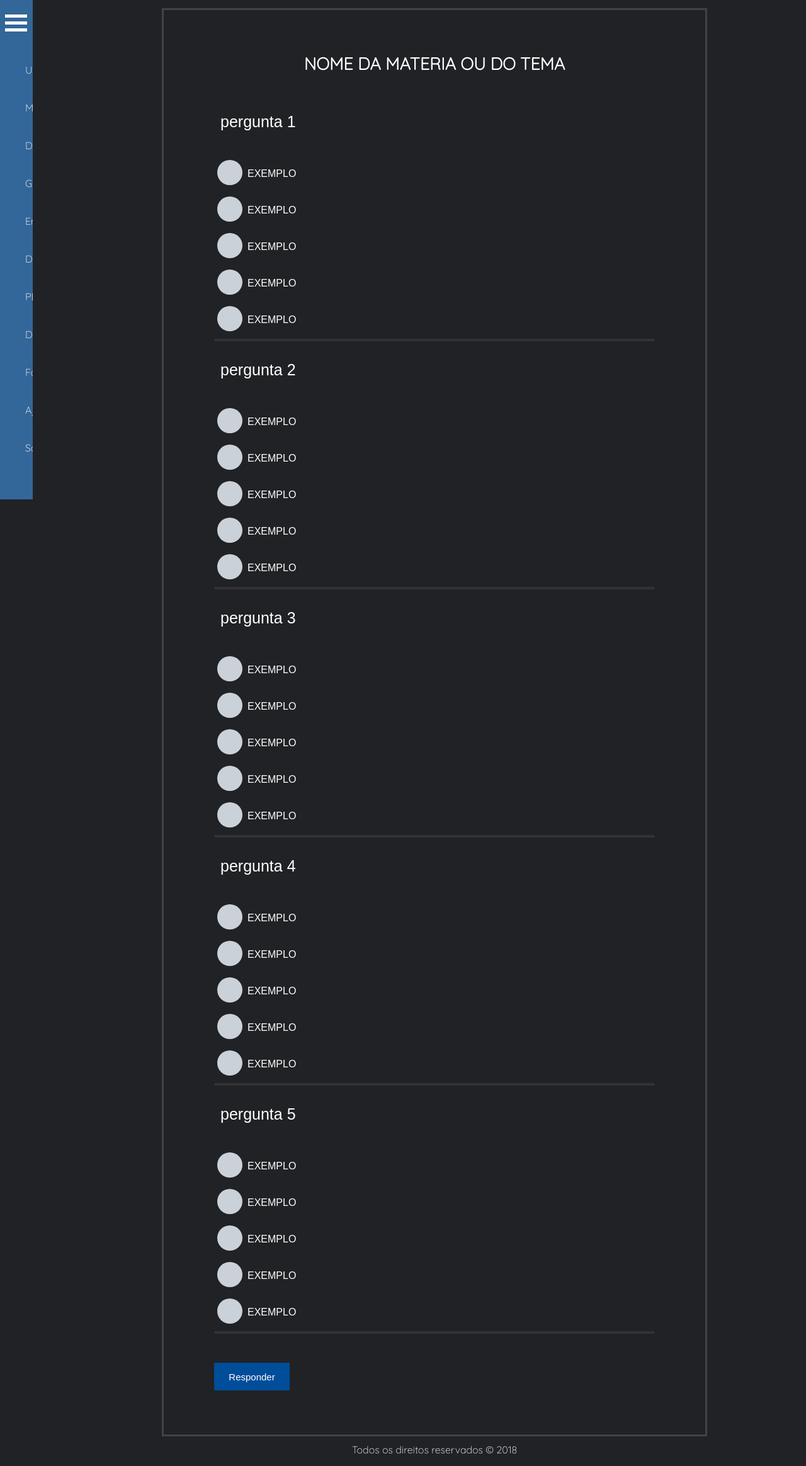
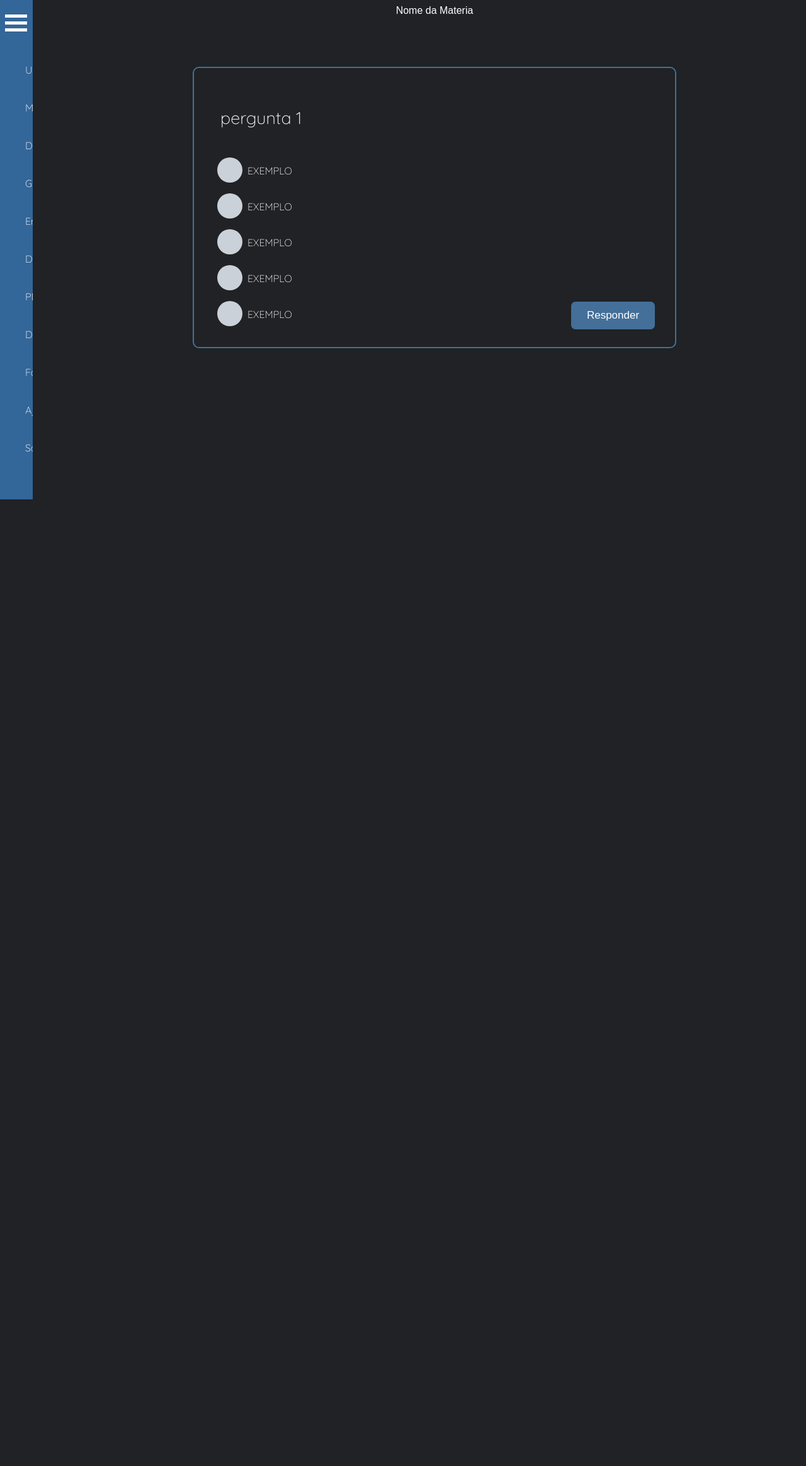
Before and after one commit to JhonatanT/Site-TCC-ETEC-4-Jul-2018-, a PHP site: page /EXERCICIOS.html in a window 1280 px wide; the page is wider, and only the part inside the window is pictured. Shown: that part at 63% size. After the commit the page ends 793 px from the top of that part, so only its background shows below. Run offline with PHP 8.4, Linux system fonts and the light colour scheme.

Commit message:
.
já alterei todos css, se quiser pode deixar como php

```diff
--- a/ITECH/EXERCICIOS.html
+++ b/ITECH/EXERCICIOS.html
@@ -1,3 +1,15 @@
+<?php
+    $host="localhost";
+    $root="root";
+    $senha="";
+    $bd="GenniusDB";
+    $conexao = mysqli_connect($host, $root, $senha, $bd) or die (mysqli_error());
+
+    mysqli_select_db($conexao, $bd) or die(mysqli_error());
+
+    $Temas = $_POST['Temas']
+
+?>
 <!DOCTYPE HTML>
 <html lang="PT-BR">
     <head>
@@ -30,7 +42,7 @@
                             <br>
                             <br>
                             <br>
-                           <li><a href = "perfil.html" title="Perfil de úsuario">Usúario</a><span class="icon-user"></span> </li>
+                            <li><a href = "perfil.html" title="Perfil de úsuario">Usúario</a><span class="icon-user"></span> </li>
                     <li><a href = "materias.html" title="Inicio"><span class="icon-lab"></span> Matérias</a></li>
 					<li><a href = "DESEMPENHO.html" title="Desempenho"><span class="icon-chart"></span> Desempenho</a></li>
                     <li><a href = "gabaritos.html" title="Gabaritos"><span class="icon-checkmark"></span> Gabaritos</a></li>
@@ -44,9 +56,10 @@
                         </ul>
                     </nav>
                 </header>
-
+                <div class="materia">
+                    <label id="nomeMateria">Nome da Materia</label>
+                </div>
             <div class="perguntas">
-                <h1>NOME DA MATERIA OU DO TEMA</h1>
                 <div>
                     <p id="p1">pergunta 1</p>
                     <label><input type="radio" class="option-input radio" name="example"  />EXEMPLO</label>
@@ -54,51 +67,9 @@
                     <label><input type="radio" class="option-input radio" name="example" />EXEMPLO</label>
                     <label><input type="radio" class="option-input radio" name="example" />EXEMPLO</label>
                     <label><input type="radio" class="option-input radio" name="example" />EXEMPLO</label>
-                    <li class="separador"></li>
-                </div>
-                <div>
-                    <p id="p2">pergunta 2</p>
-                    <label><input type="radio" class="option-input radio" name="example2"  />EXEMPLO</label>
-                    <label><input type="radio" class="option-input radio" name="example2" />EXEMPLO</label>
-                    <label><input type="radio" class="option-input radio" name="example2" />EXEMPLO</label>
-                    <label><input type="radio" class="option-input radio" name="example2" />EXEMPLO</label>
-                    <label><input type="radio" class="option-input radio" name="example2" />EXEMPLO</label>
-                    <li class="separador"></li>
-                </div>
-                <div>
-                    <p id="p3">pergunta 3</p>
-                    <label><input type="radio" class="option-input radio" name="example3"  />EXEMPLO</label>
-                    <label><input type="radio" class="option-input radio" name="example3" />EXEMPLO</label>
-                    <label><input type="radio" class="option-input radio" name="example3" />EXEMPLO</label>
-                    <label><input type="radio" class="option-input radio" name="exampl3" />EXEMPLO</label>
-                    <label><input type="radio" class="option-input radio" name="exampl3" />EXEMPLO</label>
-                    <li class="separador"></li>
-                </div>
-                <div>
-                    <p id="p4">pergunta 4</p>
-                    <label><input type="radio" class="option-input radio" name="example4"  />EXEMPLO</label>
-                    <label><input type="radio" class="option-input radio" name="example4" />EXEMPLO</label>
-                    <label><input type="radio" class="option-input radio" name="example4" />EXEMPLO</label>
-                    <label><input type="radio" class="option-input radio" name="example4" />EXEMPLO</label>
-                    <label><input type="radio" class="option-input radio" name="example4" />EXEMPLO</label>
-                    <li class="separador"></li>
-                </div>
-                <div>
-                    <p id="p5">pergunta 5</p>
-                    <label><input type="radio" class="option-input radio" name="example5"  />EXEMPLO</label>
-                    <label><input type="radio" class="option-input radio" name="example5" />EXEMPLO</label>
-                    <label><input type="radio" class="option-input radio" name="example5" />EXEMPLO</label>
-                    <label><input type="radio" class="option-input radio" name="example5" />EXEMPLO</label>
-                    <label><input type="radio" class="option-input radio" name="example5" />EXEMPLO</label>
-                    <li class="separador"></li>
-                    <br>
-                    <br>
-                </div>
                 <input type="submit" value="Responder" name="botaoEnviar">
             </div>
-                 <footer>
-                     <p>Todos os direitos reservados © 2018</p>
-                </footer>
-            </div>
+        </div>
+    </div>
     </body>
 </html>
--- a/ITECH/cssIndex/exercicio.css
+++ b/ITECH/cssIndex/exercicio.css
@@ -3,32 +3,22 @@ body{
     overflow-x: hidden;
 }
 .perguntas{
+    top: 80px;
+    margin: auto;
     position: relative;
     width: 700px;
-    margin: auto;
     height: auto;
-    top: 5px;
-    border: 3px solid #404347;
+    border: 2px solid #436f99;
     left: 50px;
+    border-radius: 10px;
 
 }
-#p1, #p2, #p3, #p4, #p5{
-    font-size: 25px;
-    font-family: arial;
+#p1{
+    font-size: 27px;
+    font-family: 'Quicksand', sans-serif;
     padding: 0px 10px;
     color: white;
-
-}
-
-.perguntas h1{
-    position: relative;
-    top: -30px;
-    text-align: center;
-    font-size: 27px;
-    color: white;
-    font-family: 'Quicksand', sans-serif;
-
-
+    line-height: 40px;
 }
 
 
@@ -107,48 +97,33 @@ body{
 
 
 .perguntas {
-    padding: 5em;
+    padding: 2em;
 }
 .perguntas label {
     display: block;
     line-height: 40px;
     color: white;
+    font-family: 'Quicksand', sans-serif;
 }
 
-.perguntas p{
- line-height: 40px;
-}
-.perguntas input[type="submit"]{
+input[type="submit"]{
     position: relative;
-    width: 120px;
+    float: right;
+    width: 19%;
     height: 44px;
-    background-color: #004d99;
+    background-color: #436f99;
     color: white;
     border: none;
-    top: 10px;
-    border-radius: 2px;
-    font-size: 15px;
-
-
+    border-radius: 7px;
+    font-size: 17px;
+    bottom: 40px;
+    cursor: pointer;
 }
 
 input[type="submit"]:hover{
-    background-color: #004080;
+    background-color: #2d5275;
 }
 
-
-li.separador {
-    margin-top: 10px;
-    width: 100%;
-    border-top: 4px solid #404347;
-    list-style-type: none;
-    border-radius: 100px;
-    opacity: 0.5;
-}
-.tudo{
-    width: 800px;
-    height: auto;
-}
 
 footer{
     position:absolute;
@@ -161,3 +136,12 @@ footer p{
     text-align: center;
     font-family: 'Quicksand', sans-serif;
 }
+.materia{
+    text-align: center;
+    width: 100%;
+}
+.materia label{
+    position: relative;
+    color: white;
+    left: 50px;
+}
--- a/ITECH/download.html
+++ b/ITECH/download.html
@@ -46,13 +46,9 @@
         </header>
             <div class="download">
                 <img class="logo" src="pictures/fundoMenu.png">
-<!--                <h5>visão geral</h5>-->
                 <label>Utilize o Gennius também offline!</label>
-                <p class="descricao">Estenda seu fluxo de trabalho do GitHub além do seu navegador com o GitHub Desktop, completamente redesenhado com o Electron. Obtenha uma experiência de plataforma cruzada unificada, completamente aberta e pronta para personalizar.</p>
+                <p class="descricao">Você é estudante? Precisa de uma ajuda para estudar? Apresentamos o Gennius, um software criado para auxiliar você nos estudos. Com duas versões disponíveis, a offline e a online, direcionamos o melhor em relação a conhecimentos gerais para diversos vestibulares, tais como: ENEM, FUVEST, FATEC, UNESP, UNIFESP, UFRJ, UFMG e todos os principais meios de acesso a universidades públicas e privadas.</p>
                 <button class="botao">Download para Windows</button>
-                <p class="windows">
-                    download para <a href="#">windows</a>
-                </p>
                 <p class="termos">
                     Ao fazer o download, você concorda com os <a href="">Termos e Condições</a>.
                 </p>
--- a/ITECH/index.html
+++ b/ITECH/index.html
@@ -6,7 +6,7 @@
         <meta name="descriprion" content="">
         <meta name="viewport" content="width=device-width, initial-scale=1">
         <link rel="stylesheet" href="../ITECH/cssIndex/estilo2.css">
-        <link rel="stylesheet" href="../ITECH/cssIndex/estilo.css">
+        <link rel="stylesheet" href="../ITECH/cssIndex/index.css">
         <link rel="stylesheet" href="../ITECH/cssIndex/nivo-slider.css">
         <link rel="stylesheet" href="../ITECH/cssIndex/mi-slider.css">
         <link rel="stylesheet" href="../ITECH/cssIndex/index_style.css">
--- a/ITECH/pdf.html
+++ b/ITECH/pdf.html
@@ -5,8 +5,9 @@
         <meta name="descriprion" content="">
         <title>PDf para estudo</title>
         <link rel="stylesheet" href="../ITECH/cssIndex/menu.css">
-        <link rel="stylesheet" href="../ITECH/cssIndex/gabarito.css">
+        <link rel="stylesheet" href="../ITECH/cssIndex/pdf.css">
         <link rel="stylesheet" href="../ITECH/style.css">
+        <link href="https://fonts.googleapis.com/css?family=Quicksand" rel="stylesheet">
         <link rel="shortcut icon" href="imagens/favicon.ico" type="image/x-icon" />
     </head>
     <body>
@@ -38,7 +39,7 @@
                     <li><a href = "pdf.html" title="Pdf's para estudo"><span class="icon-file-pdf-o"></span> PDF para estudos</a></li>
 					<li><a href = "download.html" title="Downloads"><span class="icon-download"></span>  Download</a></li>
                     <li><a href = "FaleConosco.html" title="Fale Conosco"><span class="icon-bubbles4"></span> Fale Conosco</a></li>
-                    <li><a href = "AJUDA.html" title="Ajuda"><span class="icon-checkmark"></span> Ajuda</a></li>
+                    <li><a href = "AJUDA.html" title="Ajuda"><span class="icon-help"></span> Ajuda</a></li>
                     <li><a href = "login.html" title="Sair"><span class="icon-x"></span> Sair</a></li>
                         </ul>
                     </nav>
```
Also changed, not shown: ITECH/FaleConosco.html (+6 -15 lines), ITECH/cssIndex/estilo.css (+67 -120 lines), ITECH/cssIndex/index.css (added, +130 -0 lines), ITECH/materias.html (+35 -82 lines), ITECH/recuperarSenha.html (added, +28 -0 lines).
